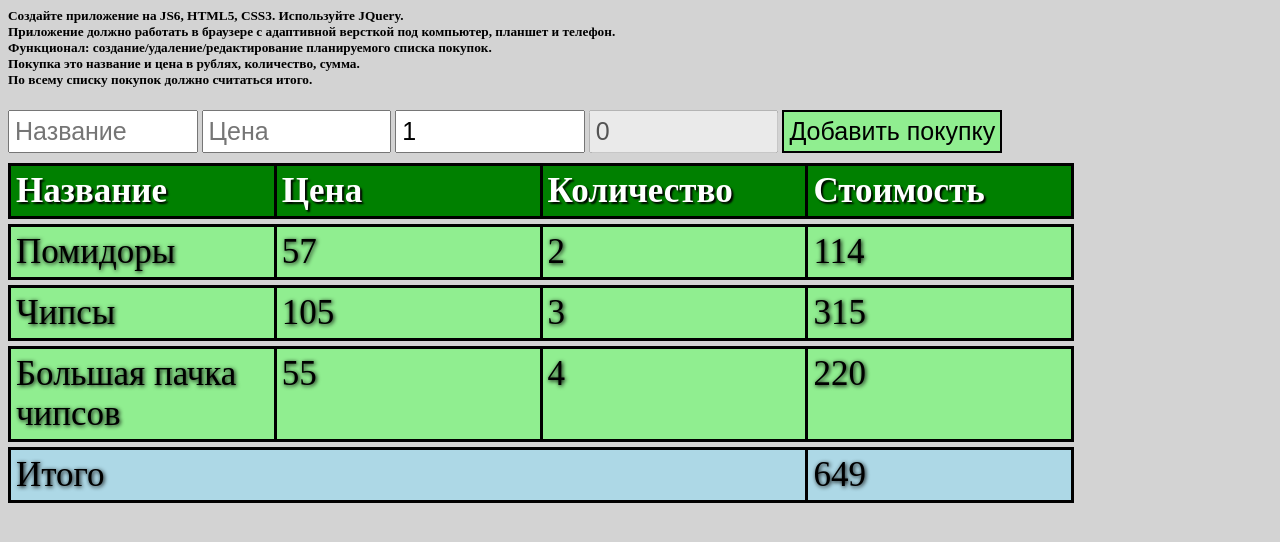
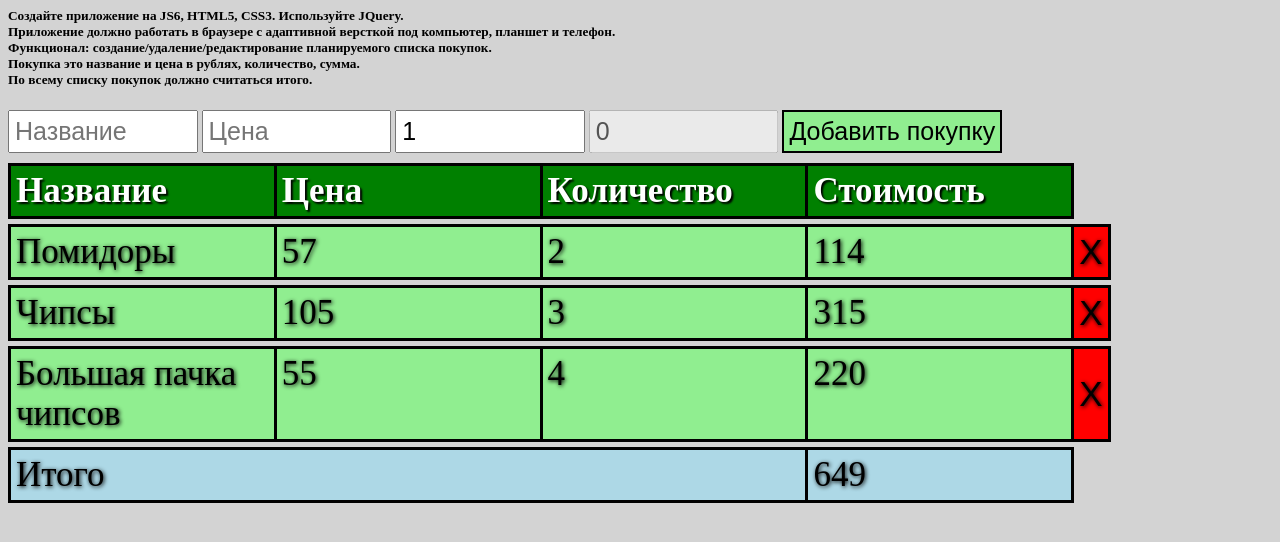
Before and after one commit to EEFFRROO/listPurchasesPractice, a plain HTML site: page index.html in a window 1280 px wide. Drawn offline with nearby package versions, Linux system fonts and the light colour scheme.

Commit message:
can delete purchases

```diff
--- a/js/main.js
+++ b/js/main.js
@@ -8,8 +8,8 @@ $(document).ready(() => {
     const amountPurchase = $(".amountNewPurchase")[0];
     const totalNewPurchase = $(".totalNewPurchase")[0];
 
-    $(".priceNewPurchase").on("input", changeTotal);
-    $(".amountNewPurchase").on("input", changeTotal);
+    $(".priceNewPurchase").on("input", changeNewPurchaseTotal);
+    $(".amountNewPurchase").on("input", changeNewPurchaseTotal);
     // amountPurchase.onchange = changeTotal;
 
 
@@ -23,6 +23,10 @@ $(document).ready(() => {
         createNewPurchase("Чипсы", 105, 3);
         createNewPurchase("Большая пачка чипсов", 55, 4);
         createFinal();
+    }
+
+    function addPurchaseToStorage(name, price, amount, total) {
+        // code...
     }
 
     function clickAddNewPurchase() {
@@ -43,7 +47,7 @@ $(document).ready(() => {
         }
     }
 
-    function changeTotal() {
+    function changeNewPurchaseTotal() {
         price = pricePurchase.value;
         amount = amountPurchase.value;
         if (!isNaN(parseFloat(price)) && !isNaN(parseInt(amount))) {
@@ -52,10 +56,20 @@ $(document).ready(() => {
     }
 
     function createNewPurchase(name, price, amount, header = null) {
+        randId = parseInt(Math.random() * 10000);
+        while ($("#" + randId).length)
+            randId = parseInt(Math.random() * 10000);
         purchase = createDiv(null, "purchase");
+        purchase.id = randId;
+        deleteBtn = null;
         if (!header) {
             headerClass = "";
             purchaseTotal = createDiv(parseFloat(price) * parseInt(amount), "purchaseItem total");
+            deleteBtn = $(`<button class='purchaseItem ${randId} deleteBtn'>X</button>`);
+            deleteBtn.click((deleteBtn) => {
+                $("#" + deleteBtn.target.classList[1]).remove();
+                createFinal();
+            });
         } else {
             headerClass = " purchaseHeader";
             purchaseTotal = createDiv(header, "purchaseItem" + headerClass);
@@ -67,7 +81,9 @@ $(document).ready(() => {
         purchase.append(purchasePrice);
         purchase.append(purchaseAmount);
         purchase.append(purchaseTotal);
-        // console.log(purchase);
+        if (deleteBtn) {
+            purchase.append(deleteBtn[0]);
+        }
         $(".purchasesList").append(purchase);
     }
 
--- a/styles/main.css
+++ b/styles/main.css
@@ -15,6 +15,16 @@ body {
     text-shadow: 1px 1px 4px black;
     font-size: 35px;
 }
+
+button.purchaseItem {
+    width: auto;
+    background-color: red;
+}
+
+button.purchaseItem:hover {
+    background-color: darkred;
+}
+
 
 .purchaseHeader {
     font-weight: bold;
```
Also changed, not shown: 1 other file.
